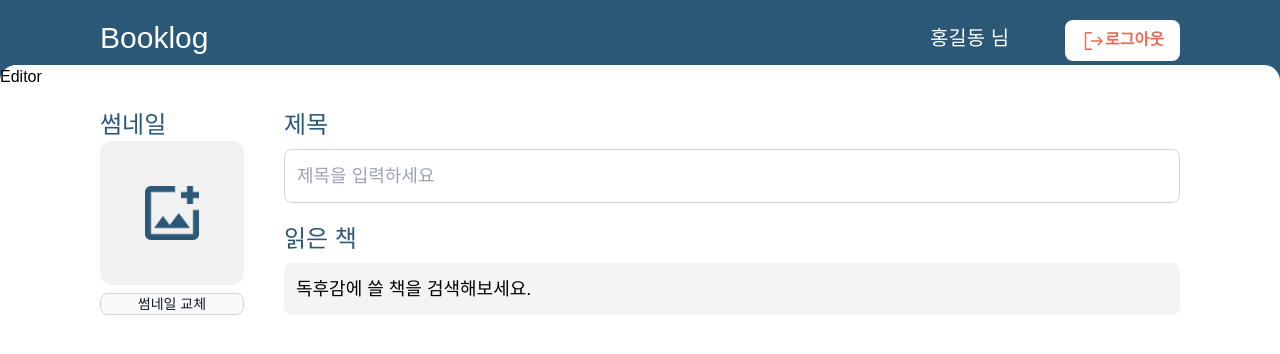
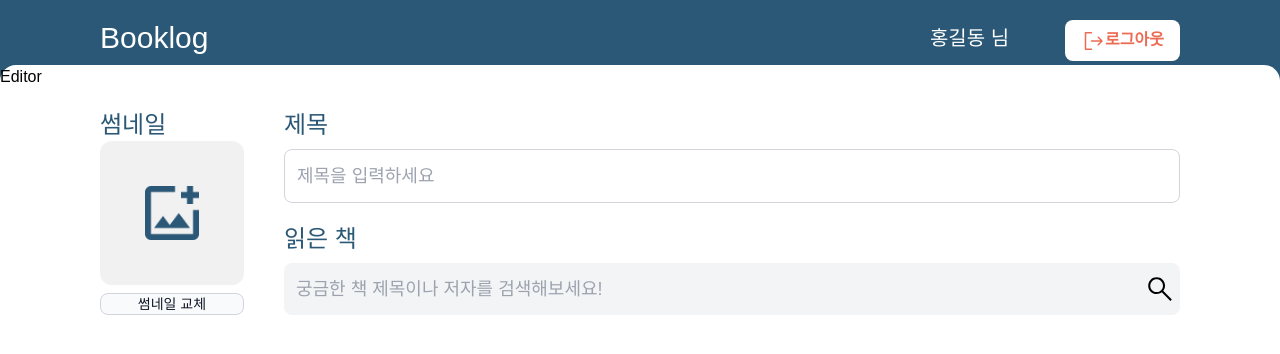
Before and after one commit to team1-booklog/Frontend, a React (Vite) app: page /editor in a window 1280 px wide. Shown: the top 354 px of the page. Built offline with nearby package versions, Linux system fonts and the light colour scheme; a web font is replaced by a local one.

Commit message:
[REFACTOR] - 에디터페이지 책 검색 바 컴포넌트화

```diff
--- a/src/components/Editor/BookReportHeader.tsx
+++ b/src/components/Editor/BookReportHeader.tsx
@@ -1,18 +1,14 @@
 import { useState, useRef } from 'react';
 import DefaultThubnail from '../../assets/images/DefaultThubnail.png';
 import cn from '../../libs/cn';
+import SearchBar from './BookReportHeader/SearchBar';
 
 export default function BookReportHeaderEditor() {
   const [title, setTitle] = useState<string>('');
   const [thumbnail, setThumbnail] = useState<string>('');
-  const [readBookTitle, setReadBookTitle] = useState<string>('독후감에 쓸 책을 검색해보세요.');
+  const [readBookTitle, setReadBookTitle] = useState<string>('');
 
-  // 파일 선택 input에 접근하기 위한 ref 생성
   const fileInputRef = useRef<HTMLInputElement | null>(null);
-
-  const handleTitleChange = (e: React.ChangeEvent<HTMLInputElement>) => {
-    setTitle(e.target.value);
-  };
 
   const handleThumbnailChange = (e: React.ChangeEvent<HTMLInputElement>) => {
     const file = e.target.files?.[0];
@@ -22,13 +18,13 @@ export default function BookReportHeaderEditor() {
     }
   };
 
-  const handleThumbnailButtonClick = () => {
-    fileInputRef.current?.click(); // 버튼 클릭 시 input 파일 선택 창 열기
+  const handleSearch = (searchText: string) => {
+    console.log('Search Text:', searchText);
+    // 검색어 처리 로직
   };
 
   return (
     <div className="p-5 flex justify-center items-center">
-      {/* 썸네일 이미지 */}
       <div className="mr-10 text-left max-w-36">
         <h2 className='text-2xl text-[#2B5877]'>썸네일</h2>
         <img
@@ -36,19 +32,15 @@ export default function BookReportHeaderEditor() {
           alt="썸네일"
           className="w-36 h-36 rounded-xl"
         />
-
-        {/* 파일 선택 input을 숨기고 ref로 접근 */}
         <input
           ref={fileInputRef}
           type="file"
           accept="image/*"
           onChange={handleThumbnailChange}
-          className="hidden" // 인풋창 숨기기
+          className="hidden"
         />
-
-        {/* 버튼으로 파일 선택 창 열기 */}
         <button
-          onClick={handleThumbnailButtonClick}
+          onClick={() => fileInputRef.current?.click()}
           className={cn(
             "mt-2 block w-full text-sm text-gray-900 border border-gray-300",
             "rounded-lg cursor-pointer bg-gray-50 focus:outline-none"
@@ -58,7 +50,6 @@ export default function BookReportHeaderEditor() {
         </button>
       </div>
 
-      {/* 제목 및 읽은 책 제목 */}
       <div className="flex-1 text-left max-w-4xl">
         <div className="mb-5">
           <h2 className="text-2xl text-[#2B5877] mb-2">제목</h2>
@@ -67,18 +58,17 @@ export default function BookReportHeaderEditor() {
             type="text"
             placeholder="제목을 입력하세요"
             value={title}
-            onChange={handleTitleChange}
+            onChange={(e) => setTitle(e.target.value)}
             className="w-full p-3 border border-gray-300 rounded-lg text-lg"
           />
         </div>
-        <div>
-          <h2 className="text-2xl text-[#2B5877] block mb-2">읽은 책</h2>
-          <div
-            id="read-book-title"
-            className="p-3 bg-gray-100 rounded-lg text-lg">
-            {readBookTitle}
-          </div>
-        </div>
+
+        {/* 분리된 SearchBar 컴포넌트 사용 */}
+        <SearchBar
+          readBookTitle={readBookTitle} // 책 이름을 props로 전달
+          setReadBookTitle={setReadBookTitle} // 책 이름 업데이트 함수 전달
+          onSearch={handleSearch} // 검색 함수 전달
+        />
       </div>
     </div>
   );
--- /dev/null
+++ b/src/components/Editor/BookReportHeader/SearchBar.tsx
@@ -0,0 +1,61 @@
+import { useRef } from 'react';
+import MagnifyingGlass from '../../../assets/icons/MagnifyingGlass.svg';
+
+interface SearchBarProps {
+  readBookTitle: string;
+  onSearch: (searchText: string) => void;
+  setReadBookTitle: (value: string) => void;
+}
+
+export default function SearchBar({ readBookTitle, onSearch, setReadBookTitle }: SearchBarProps) {
+  const inputRef = useRef<HTMLInputElement | null>(null);
+
+  const handleButtonClick = () => {
+    const enterKeyDownEvent = new KeyboardEvent('keydown', {
+      key: 'Enter',
+      code: 'Enter',
+      bubbles: true,
+    });
+
+    if (inputRef.current) {
+      inputRef.current.dispatchEvent(enterKeyDownEvent); // 버튼 클릭 시 Enter 이벤트 발생
+    }
+  };
+
+  const handleKeyDown = (e: React.KeyboardEvent<HTMLInputElement>) => {
+    if (e.nativeEvent.isComposing || e.key !== 'Enter') {
+      return;
+    }
+    e.preventDefault();
+
+    // 검색어를 부모 컴포넌트에 전달
+    onSearch(readBookTitle);
+  };
+
+  return (
+    <div>
+      <h2 className="text-2xl text-[#2B5877] block mb-2">읽은 책</h2>
+      <div className="relative w-full flex justify-center items-center">
+        <input
+          type="text"
+          placeholder="궁금한 책 제목이나 저자를 검색해보세요!"
+          value={readBookTitle}
+          ref={inputRef}
+          onKeyDown={handleKeyDown}
+          onChange={(e) => setReadBookTitle(e.target.value)}
+          className="w-full p-3 bg-gray-100 rounded-lg text-lg"
+        />
+        <button
+          className="absolute right-0 mr-2"
+          onClick={handleButtonClick}
+        >
+          <img
+            src={MagnifyingGlass}
+            alt="Search"
+            className="w-4 md:w-6 h-4 md:h-6"
+          />
+        </button>
+      </div>
+    </div>
+  );
+}
```
